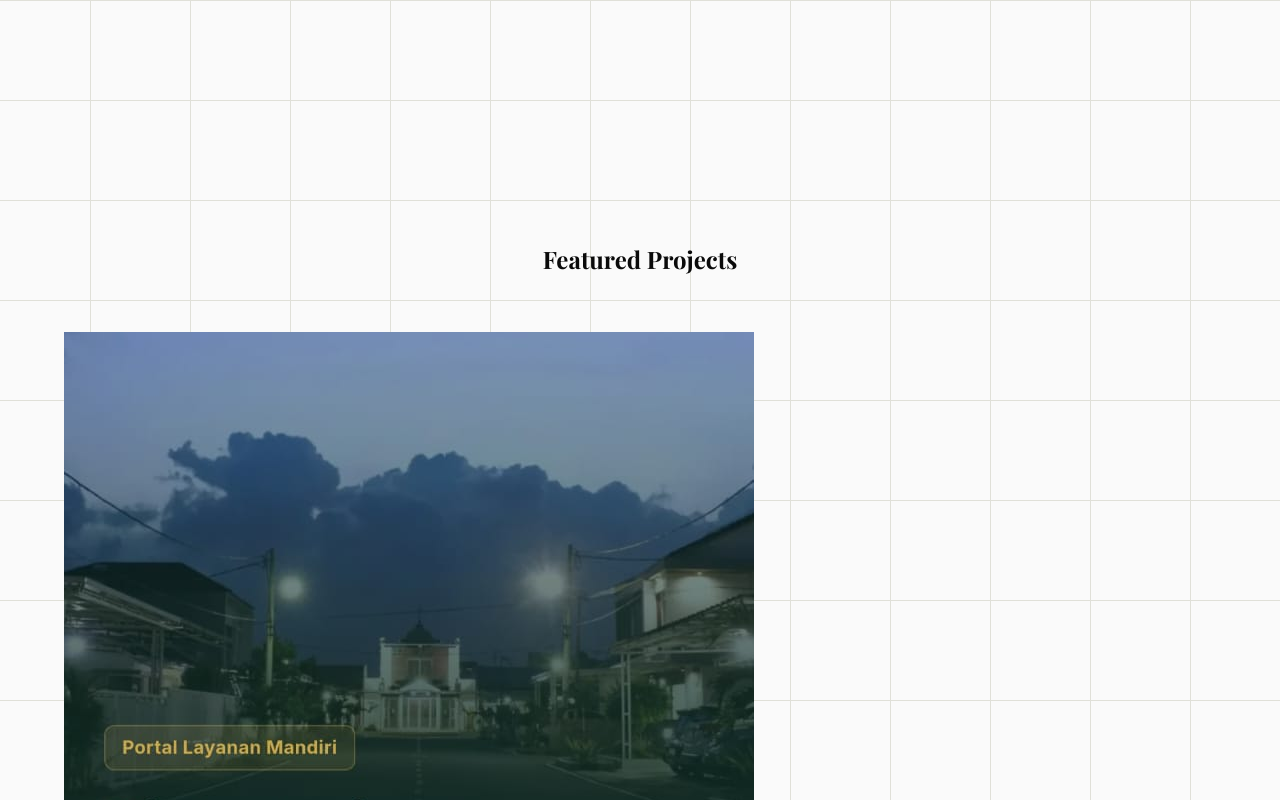
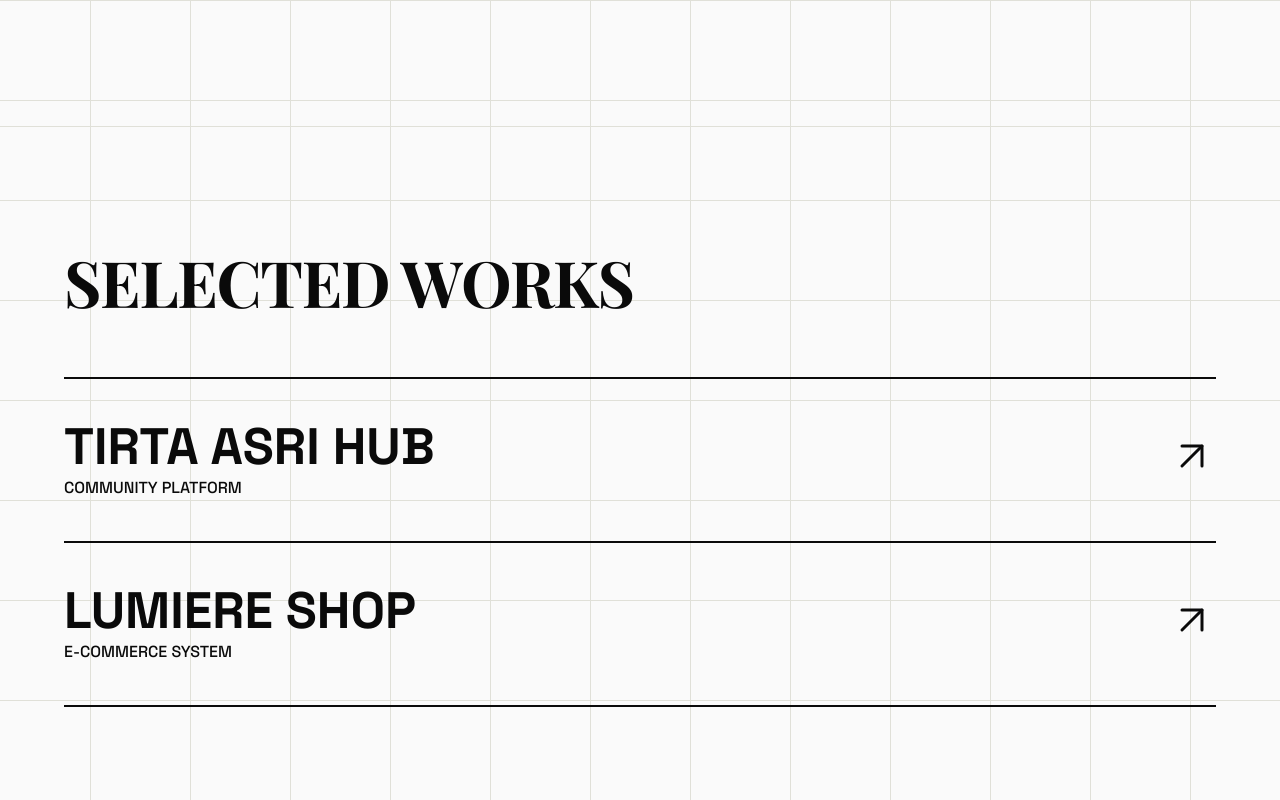
Before and after one commit to amay29/Portfolio, a React (Vite) app: page / in a window 1280 px wide. Shown: the part 1400-2200 px from the top of the page. Built offline with nearby package versions, Linux system fonts and the light colour scheme.

Commit message:
feat: redesign projects section with hover image reveal interaction

```diff
--- a/src/components/Projects.tsx
+++ b/src/components/Projects.tsx
@@ -1,8 +1,6 @@
-import React from 'react';
-import { motion } from 'framer-motion';
-import { ExternalLink } from 'lucide-react';
-import { FaGithub } from 'react-icons/fa';
-import Tilt from 'react-parallax-tilt';
+import React, { useState, useEffect } from 'react';
+import { motion, useSpring, useMotionValue } from 'framer-motion';
+import { ArrowUpRight } from 'lucide-react';
 import project1Pic from '../assets/project_1.png';
 import project2Pic from '../assets/project_2.png';
 
@@ -10,78 +8,134 @@ const Projects: React.FC = () => {
   const projects = [
     {
       title: 'Tirta Asri Hub',
-      desc: 'A web-based neighborhood (RT) community management platform designed to digitize monthly residency fees, ensure financial cash flow transparency, and streamline administrative services efficiently and securely.',
+      type: 'Community Platform',
       image: project1Pic,
-      tags: ['Next.js', 'API Routes', 'jose', 'PostgreSQL', 'Prisma ORM'],
-      demo: '#',
-      github: 'https://github.com/amay29/tirta-asri'
+      link: 'https://github.com/amay29/tirta-asri'
     },
     {
-      title: 'Lumiere E-commerce',
-      desc: 'A creative and interactive e-commerce platform with neon accents and sleek product displays.',
+      title: 'Lumiere Shop',
+      type: 'E-Commerce System',
       image: project2Pic,
-      tags: ['Next.js', 'Tailwind', 'Stripe', 'Zustand'],
-      demo: '#',
-      github: '#'
+      link: '#'
     }
   ];
 
+  const [hoveredIndex, setHoveredIndex] = useState<number | null>(null);
+
+  // Mouse tracking for image reveal
+  const mouseX = useMotionValue(0);
+  const mouseY = useMotionValue(0);
+
+  const springConfig = { damping: 25, stiffness: 200, mass: 0.5 };
+  const smoothX = useSpring(mouseX, springConfig);
+  const smoothY = useSpring(mouseY, springConfig);
+
+  useEffect(() => {
+    const handleMouseMove = (e: MouseEvent) => {
+      mouseX.set(e.clientX);
+      mouseY.set(e.clientY);
+    };
+
+    window.addEventListener('mousemove', handleMouseMove);
+    return () => window.removeEventListener('mousemove', handleMouseMove);
+  }, [mouseX, mouseY]);
+
   return (
-    <section id="projects" className="section-container">
+    <section id="projects" className="section-container border-t">
+      <div style={{ marginBottom: '60px' }}>
+        <h2 style={{ fontSize: 'clamp(2.5rem, 5vw, 4rem)', letterSpacing: '-0.02em', textTransform: 'uppercase' }}>
+          Selected Works
+        </h2>
+      </div>
+
+      <div style={{ borderTop: '2px solid var(--text-primary)' }}>
+        {projects.map((project, index) => (
+          <a
+            key={index}
+            href={project.link}
+            target="_blank"
+            rel="noopener noreferrer"
+            style={{
+              display: 'flex',
+              justifyContent: 'space-between',
+              alignItems: 'center',
+              padding: '40px 0',
+              borderBottom: '2px solid var(--text-primary)',
+              textDecoration: 'none',
+              color: 'var(--text-primary)',
+              position: 'relative'
+            }}
+            onMouseEnter={() => setHoveredIndex(index)}
+            onMouseLeave={() => setHoveredIndex(null)}
+          >
             <motion.div
-        initial={{ opacity: 0, y: 50 }}
-        whileInView={{ opacity: 1, y: 0 }}
-        viewport={{ once: true, margin: "-100px" }}
-        transition={{ duration: 0.6 }}
+              style={{ display: 'flex', flexDirection: 'column' }}
+              animate={{ x: hoveredIndex === index ? 20 : 0 }}
+              transition={{ duration: 0.3 }}
             >
-        <h2 style={{ textAlign: 'center', marginBottom: '60px' }}>
-          <span className="gradient-text">Featured Projects</span>
-        </h2>
+              <h3 style={{
+                fontSize: 'clamp(2rem, 4vw, 4rem)',
+                margin: 0,
+                textTransform: 'uppercase',
+                fontFamily: 'var(--font-sans)',
+                fontWeight: 800,
+                color: hoveredIndex === index ? 'var(--accent-primary)' : 'var(--text-primary)',
+                textShadow: hoveredIndex === index ? '1px 1px 0 var(--text-primary), -1px -1px 0 var(--text-primary), 1px -1px 0 var(--text-primary), -1px 1px 0 var(--text-primary)' : 'none'
+              }}>
+                {project.title}
+              </h3>
+              <span style={{ fontSize: '1rem', textTransform: 'uppercase', fontWeight: 500 }}>
+                {project.type}
+              </span>
+            </motion.div>
 
-        <div style={{ display: 'flex', flexDirection: 'column', gap: '60px' }}>
-          {projects.map((project, index) => (
-            <Tilt key={index} tiltMaxAngleX={5} tiltMaxAngleY={5} scale={1.02} transitionSpeed={2000}>
             <motion.div
-                className="glass-card project-card"
-                initial={{ opacity: 0, x: index % 2 === 0 ? -50 : 50 }}
-                whileInView={{ opacity: 1, x: 0 }}
-                viewport={{ once: true }}
+              animate={{ rotate: hoveredIndex === index ? 45 : 0 }}
+              transition={{ duration: 0.3 }}
             >
-                <div
-                  className={`project-image-container project-image-container-${index % 2 === 0 ? 1 : 2}`}
-                  style={{ order: index % 2 === 0 ? 1 : 2 }}
+              <ArrowUpRight size={48} strokeWidth={1.5} />
+            </motion.div>
+          </a>
+        ))}
+      </div>
+
+      {/* Hover Image Reveal Container */}
+      <motion.div
+        style={{
+          position: 'fixed',
+          top: 0,
+          left: 0,
+          pointerEvents: 'none',
+          x: smoothX,
+          y: smoothY,
+          translateX: '-50%',
+          translateY: '-50%',
+          zIndex: 90,
+          width: '350px',
+          height: '250px',
+          overflow: 'hidden',
+          opacity: hoveredIndex !== null ? 1 : 0,
+          scale: hoveredIndex !== null ? 1 : 0.8,
+          boxShadow: '10px 10px 0 var(--text-primary)',
+          border: '2px solid var(--text-primary)',
+          background: 'var(--bg-primary)'
+        }}
+        transition={{ opacity: { duration: 0.2 }, scale: { duration: 0.3 } }}
       >
+        <motion.div
+          style={{ width: '100%', height: '100%', position: 'relative' }}
+          animate={{ y: hoveredIndex !== null ? `-${hoveredIndex * 100}%` : 0 }}
+          transition={{ type: 'spring', stiffness: 200, damping: 20 }}
+        >
+          {projects.map((project, idx) => (
             <img
+              key={idx}
               src={project.image}
               alt={project.title}
+              style={{ width: '100%', height: '100%', objectFit: 'cover' }}
             />
-                </div>
-                <div
-                  className={`project-text-container-${index % 2 === 0 ? 1 : 2}`}
-                  style={{ order: index % 2 === 0 ? 2 : 1, display: 'flex', flexDirection: 'column', justifyContent: 'center' }}
-                >
-                  <h3 style={{ fontSize: '2rem', marginBottom: '20px' }}>{project.title}</h3>
-                  <p style={{ color: 'var(--text-secondary)', fontSize: '1.1rem', marginBottom: '25px' }}>{project.desc}</p>
-                  <div style={{ display: 'flex', flexWrap: 'wrap', gap: '10px', marginBottom: '30px' }}>
-                    {project.tags.map(tag => (
-                      <span key={tag} style={{ background: 'rgba(0, 229, 255, 0.1)', color: 'var(--accent-cyan)', padding: '6px 12px', borderRadius: '20px', fontSize: '0.9rem' }}>
-                        {tag}
-                      </span>
           ))}
-                  </div>
-                  <div style={{ display: 'flex', gap: '16px' }}>
-                    <a href={project.demo} className="btn btn-primary" style={{ flex: 1 }}>
-                      <ExternalLink size={18} /> Live Demo
-                    </a>
-                    <a href={project.github} className="btn btn-outline" style={{ flex: 1 }}>
-                      <FaGithub size={18} /> Source Code
-                    </a>
-                  </div>
-                </div>
         </motion.div>
-            </Tilt>
-          ))}
-        </div>
       </motion.div>
     </section>
   );
```
Lines whose indentation alone changed are shown as unchanged.
